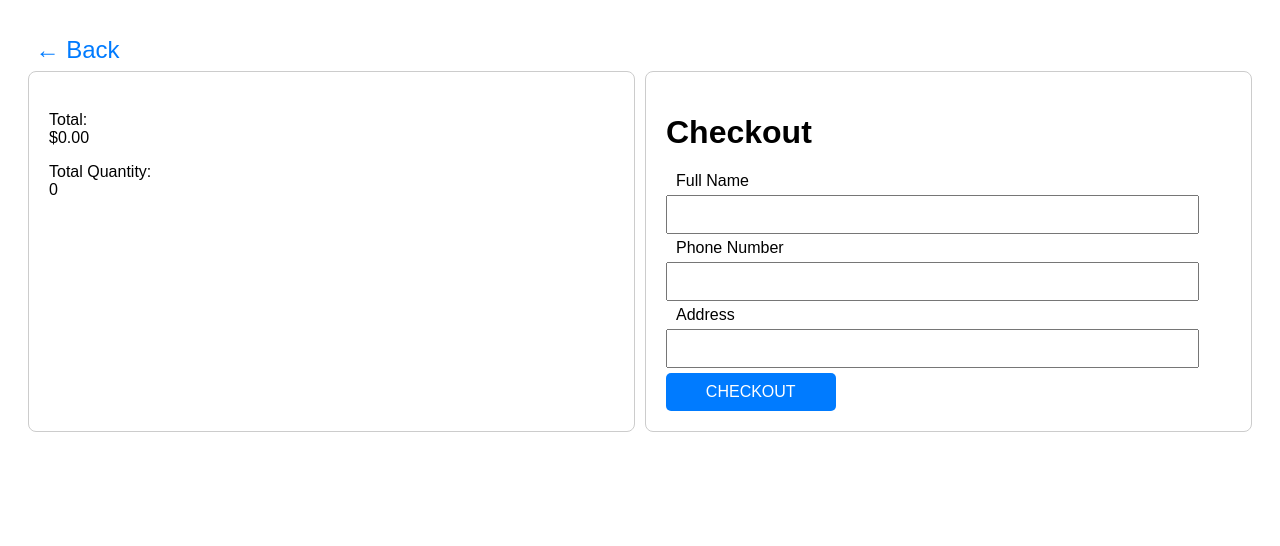
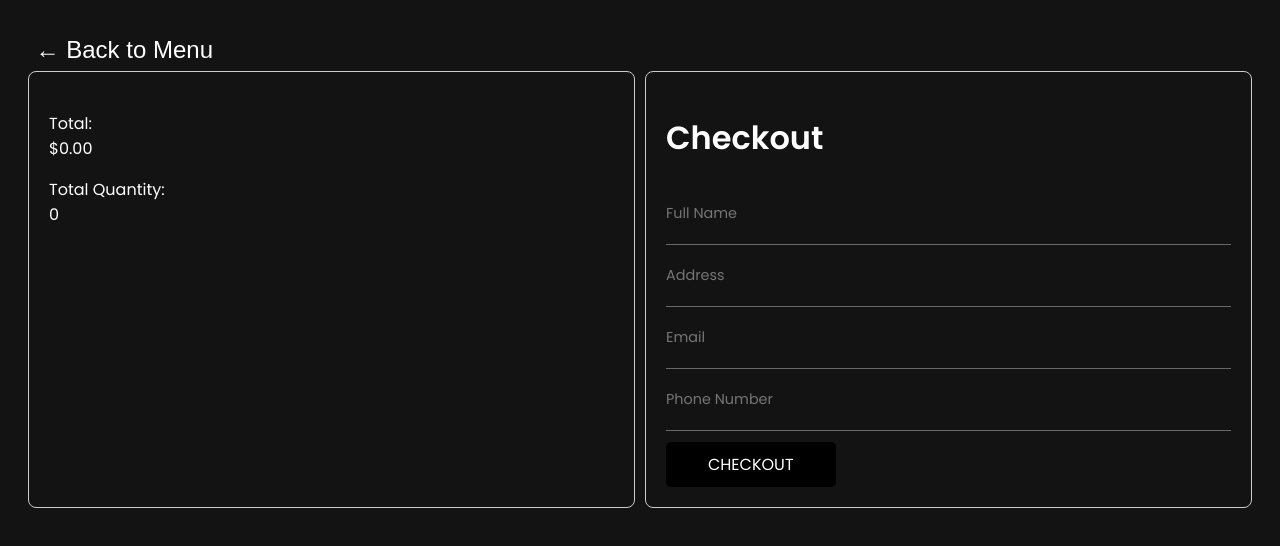
Before and after one commit to clarenceta07/BPA24, a plain HTML site: page pages/checkout.html in a window 1280 px wide. Drawn offline with Linux system fonts and the light colour scheme.

Commit message:
finished my pages

```diff
--- a/css/checkout.css
+++ b/css/checkout.css
@@ -1,6 +1,8 @@
 /* Add styles for the checkout page */
 body {
     font-family: Arial, sans-serif;
+    background: #131313;
+
 }
 
 .cart-item-image {
@@ -13,6 +15,12 @@ body {
     padding: 20px;
     min-height: 100%; /* Expand to the height of the viewport */
     padding-top: 5%;
+    color: #fff;
+
+}
+
+.checkout-container {
+    font-family: Poppins;
 }
 
 .cart-items {
@@ -32,16 +40,17 @@ body {
 
 .remove-button {
     float: right;
-    background-color: #03385e;
+    background-color: black;
     color: #fff;
-    padding: 5px 10px;
+    padding: 10px 20px;
     border: none;
     border-radius: 5px;
     cursor: pointer;
 }
 
 .remove-button:hover {
-    background-color: #7d96ac;
+    background-color: #d1e6f7;
+    color: black;
 }
 
 /* Add this to your CSS file or create a new one (e.g., back-button.css) */
@@ -50,7 +59,7 @@ body {
     top: 10px; /* Adjust the vertical position as needed */
     left: 10px; /* Adjust the horizontal position as needed */
     text-decoration: none;
-    color: #007bff; /* Link color */
+    color: white; /* Link color */
     font-size: 1.5rem;
     padding-top: 2%;
     padding-left: 2%;
@@ -61,12 +70,8 @@ body {
     justify-content: space-between;
     margin-bottom: 5px;
     font-size: 1.2rem;
+    color: #fff;
     font-family: 'Poppins',sans-serif;
-
-}
-
-.back-button:hover {
-    color: #0056b3; /* Link color on hover */
 }
 
 .cart-item-image {
@@ -80,12 +85,14 @@ ul {
     font-family: 'Poppins',sans-serif;
     font-size: 1.2rem;
     top: 20px;
+    color: #fff;
 
 }
 
 li {
     border-bottom: 1px solid #ccc;
     padding: 10px 0;
+    color: #fff;
 
 }
 
@@ -93,27 +100,59 @@ li {
     display: grid;
     grid-template-columns: 1fr 1fr;
     grid-gap: 20px;
+    color: #fff;
+
+}
+
+.checkout-form h1 {
+    color: #fff;
+}
+
+.form input {
+	width: 100%;
+	background: none;
+	border: none;
+	border-bottom: 1px solid rgb(104, 104, 104);
+	outline: none;
+	padding: 20px 20px 20px 0;
+	margin: 0 0px;
+	color: #fff;
+	font-family: Poppins;
+	font-size: .9rem;
+	font-weight: 400;
+}
+
+.form-row {
+	display: flex;
 }
 
 label, input, select {
     width: 90%;
     padding: 10px;
     margin: 5px 0;
+    color: #fff;
+
 }
 
 .buttonCheckout {
     width: 30%;
-    background-color: #007bff;
     justify-content: center;
     align-items: center;
+	background: #000;
     color: #fff;
     border: none;
     border-radius: 5px;
+    font-family: Poppins;
     padding: 10px;
-    font-size: 16px;
+    font-size: 1rem;
     cursor: pointer;
 }
 
+.checkoutButton {
+    padding-top: 2%;
+}
+
 .buttonCheckout:hover {
-    background-color: #0056b3;
+    background-color: #d1e6f7;
+    color: black;
 }
--- a/pages/checkout.html
+++ b/pages/checkout.html
@@ -8,7 +8,7 @@
 </head>
 <body>
 
-    <a href="menu.html" class="back-button">&larr; Back</a>
+    <a href="menu.html" class="back-button">&larr; Back to Menu</a>
 
 
     <div class="checkout-container">
@@ -26,24 +26,21 @@
             <h1>Checkout</h1>
 
             <div class="form">
-                <div class="group">
-                    <label for="name">Full Name</label>
-                    <input type="text" name="name" id="name">
+                <div class="form-row">
+                    <input type="text" id="name" placeholder="Full Name" />
                 </div>
-
-                <div class="group">
-                    <label for="phone">Phone Number</label>
-                    <input type="text" name="phone" id="phone">
+                <div class="form-row">
+                    <input type="text" id="address" placeholder="Address" />
                 </div>
-
-                <div class="group">
-                    <label for="address">Address</label>
-                    <input type="text" name="address" id="address">
+                <div class="form-row">
+                    <input type="text" id="email" placeholder="Email" />
                 </div>
-
+                <div class="form-row">
+                    <input type="text" id="phone" placeholder="Phone Number" />
+                </div>
             </div>
 
-            <a href="payment.html"><button class="buttonCheckout">CHECKOUT</button></a>
+            <div class="checkoutButton"><a href="payment.html"><button class="buttonCheckout">CHECKOUT</button></a></div>
         </div>
     </div>
 
@@ -52,11 +49,13 @@
         const checkoutButton = document.querySelector(".buttonCheckout");
         const nameField = document.getElementById("name");
         const phoneField = document.getElementById("phone");
+        const emailField = document.getElementById("email");
         const addressField = document.getElementById("address");
+
 
         // Add a click event listener to the button
         checkoutButton.addEventListener("click", function(event) {
-            if (nameField.value === "" || phoneField.value === "" || addressField.value === "") {
+            if (nameField.value === "" || phoneField.value === "" || addressField.value === "" || phoneField.value === "") {
                 // Prevent the form from being submitted
                 event.preventDefault();
 
```
Also changed, not shown: css/menu-style.css (+8 -1 lines), css/payment.css (+7 -2 lines), index.html (+2 -2 lines), pages/menu.html (+7 -7 lines).
